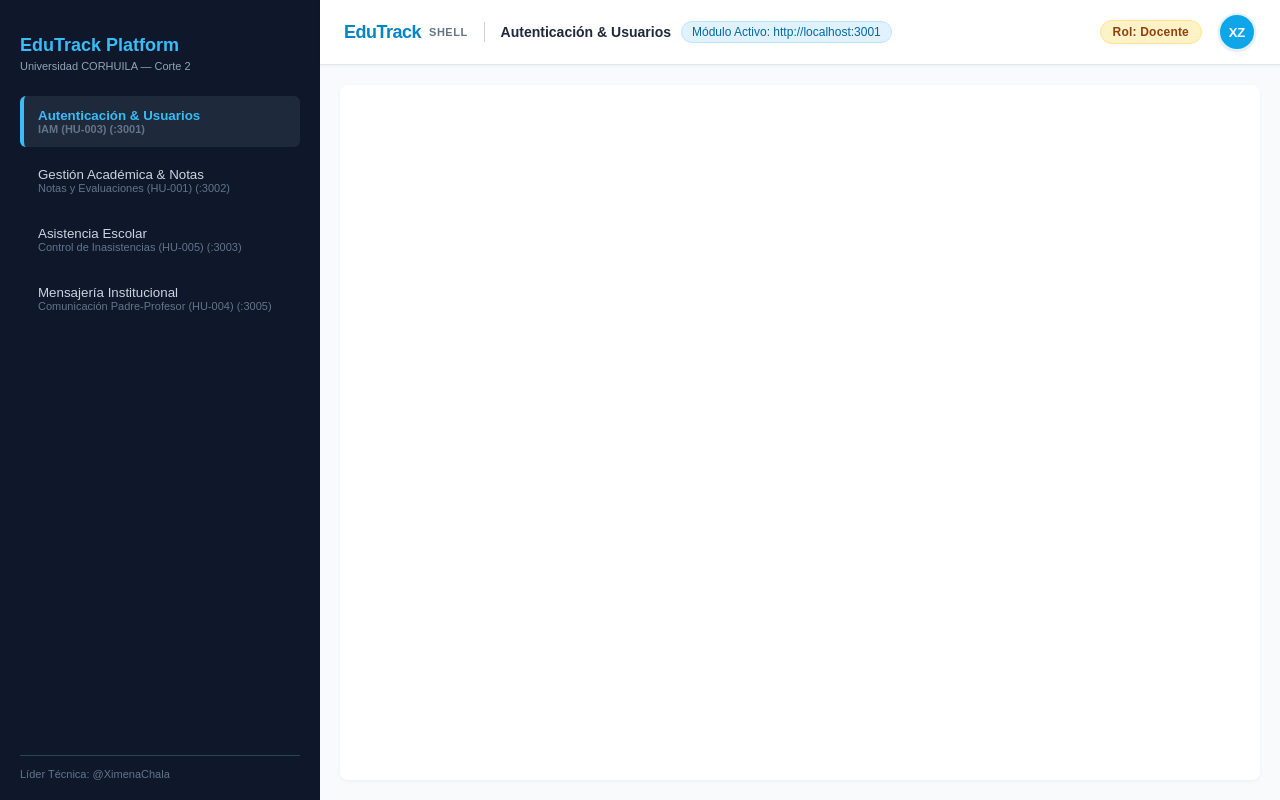
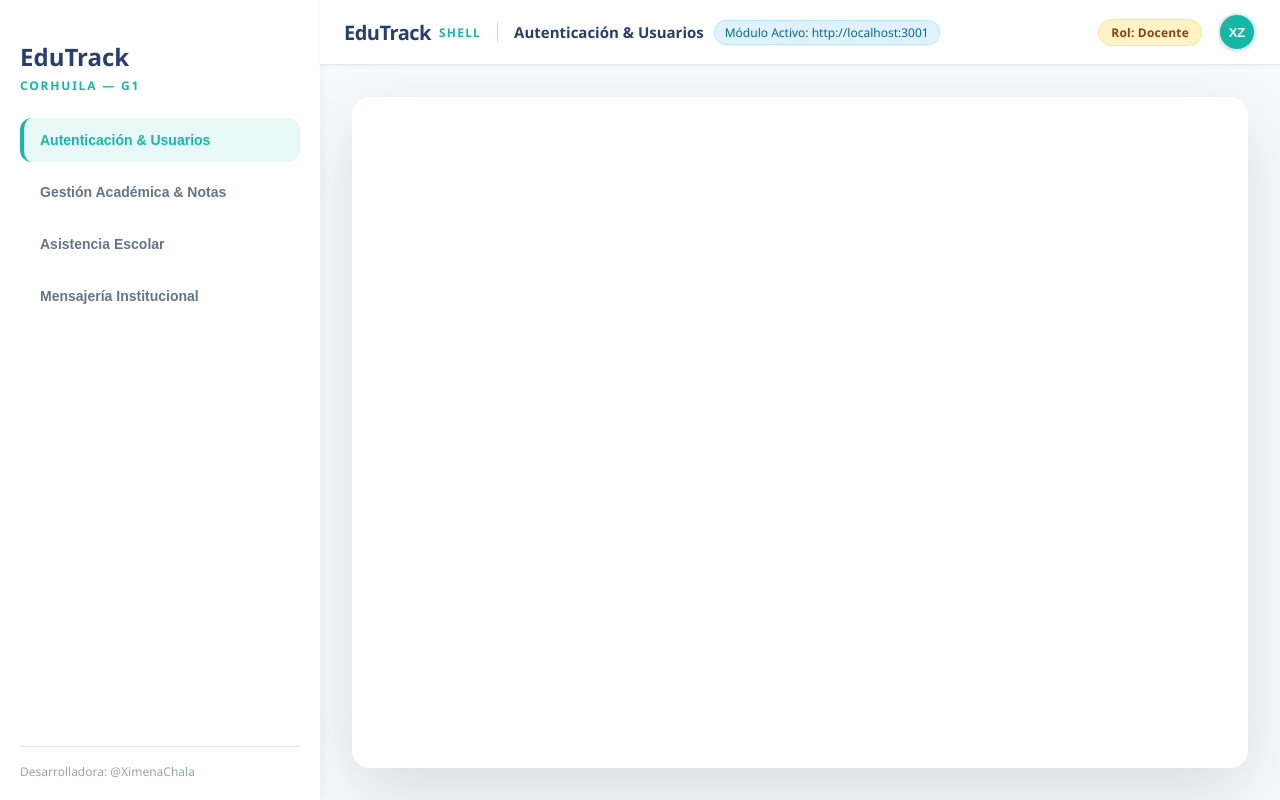
Before and after one commit to code-corhuila/educk-front, a React (Vite) app: page / in a window 1280 px wide. Built offline with nearby package versions, Linux system fonts and the light colour scheme.

Commit message:
feat(shell): integracion de navbar con estilos institucionales y badge de puerto
Por qué: Perfeccionamiento visual y alineación exacta con la especificación de ADR-006.

```diff
--- a/src/App.jsx
+++ b/src/App.jsx
@@ -25,11 +25,11 @@ export default function App() {
   };
 
   return (
-    <div style={{ display: 'flex', height: '100vh', fontFamily: 'sans-serif' }}>
+    <div style={{ display: 'flex', height: '100vh', fontFamily: "'Segoe UI', sans-serif", background: '#F8F9FA' }}>
       {/* Sidebar */}
-      <div style={{ width: 280, background: '#0f172a', color: '#fff', padding: 20, display: 'flex', flexDirection: 'column' }}>
-        <h2 style={{ fontSize: 18, color: '#38bdf8', marginBottom: 4 }}>EduTrack Platform</h2>
-        <span style={{ fontSize: 11, color: '#94a3b8', marginBottom: 24 }}>Universidad CORHUILA — Corte 2</span>
+      <div style={{ width: 280, background: '#FFFFFF', color: '#263F70', padding: 20, display: 'flex', flexDirection: 'column', boxShadow: '2px 0 10px rgba(32, 48, 74, 0.05)', zIndex: 10 }}>
+        <h2 style={{ fontSize: 24, fontWeight: 'bold', color: '#263F70', marginBottom: 4 }}>EduTrack</h2>
+        <span style={{ fontSize: 12, fontWeight: 600, color: '#14B8A6', marginBottom: 24, letterSpacing: '1.8px', textTransform: 'uppercase' }}>CORHUILA — G1</span>
 
         <div style={{ display: 'flex', flexDirection: 'column', gap: 8, flex: 1 }}>
           {MODULES.map(m => (
@@ -38,24 +38,27 @@ export default function App() {
               onClick={() => setActiveModule(m)}
               style={{
                 textAlign: 'left',
-                padding: '12px 14px',
-                borderRadius: 6,
+                padding: '14px 16px',
+                borderRadius: 12,
                 border: 'none',
-                background: activeModule.id === m.id ? '#1e293b' : 'transparent',
-                color: activeModule.id === m.id ? '#38bdf8' : '#cbd5e1',
-                fontWeight: activeModule.id === m.id ? 'bold' : 'normal',
+                background: activeModule.id === m.id ? 'rgba(20, 184, 166, 0.1)' : 'transparent',
+                color: activeModule.id === m.id ? '#14B8A6' : '#64748b',
+                fontWeight: activeModule.id === m.id ? 'bold' : '600',
                 cursor: 'pointer',
-                borderLeft: activeModule.id === m.id ? '4px solid #38bdf8' : '4px solid transparent'
+                borderLeft: activeModule.id === m.id ? '4px solid #14B8A6' : '4px solid transparent',
+                transition: 'all 0.2s ease',
+                display: 'flex',
+                flexDirection: 'column',
+                gap: 4
               }}
             >
-              <div>{m.name}</div>
-              <div style={{ fontSize: 11, color: '#64748b' }}>{m.desc} (:{m.port})</div>
+              <div style={{ fontSize: 14 }}>{m.name}</div>
             </button>
           ))}
         </div>
 
-        <div style={{ borderTop: '1px solid #334155', paddingTop: 12, fontSize: 11, color: '#64748b' }}>
-          Líder Técnica: @XimenaChala
+        <div style={{ borderTop: '1px solid #E2E8F0', paddingTop: 16, fontSize: 12, color: '#94a3b8', fontWeight: 500 }}>
+          Desarrolladora: @XimenaChala
         </div>
       </div>
 
@@ -68,10 +71,10 @@ export default function App() {
           onLogout={handleLogout}
         />
 
-        <div style={{ flex: 1, padding: 20 }}>
+        <div style={{ flex: 1, padding: '32px' }}>
           <iframe
             src={`http://localhost:${activeModule.port}`}
-            style={{ width: '100%', height: '100%', border: 'none', borderRadius: 8, background: '#fff', boxShadow: '0 1px 4px rgba(0,0,0,0.05)' }}
+            style={{ width: '100%', height: '100%', border: 'none', borderRadius: 18, background: '#FFFFFF', boxShadow: '0px 24px 70px rgba(32, 48, 74, 0.15)' }}
             title={activeModule.name}
           />
         </div>
--- a/src/components/Navbar.jsx
+++ b/src/components/Navbar.jsx
@@ -99,11 +99,11 @@ export default function Navbar({
     }}>
       {/* Sección Izquierda: Branding, Módulo y Puerto */}
       <div style={{ display: 'flex', alignItems: 'center', gap: '16px' }}>
-        <div style={{ display: 'flex', alignItems: 'center', gap: '8px' }}>
-          <span style={{ fontSize: 18, fontWeight: 800, color: '#0284c7', letterSpacing: '-0.5px' }}>
+        <div style={{ display: 'flex', alignItems: 'center', gap: '8px', fontFamily: "'Segoe UI', sans-serif" }}>
+          <span style={{ fontSize: 20, fontWeight: 800, color: '#263F70', letterSpacing: '-0.5px' }}>
             EduTrack
           </span>
-          <span style={{ fontSize: 11, fontWeight: 700, color: '#64748b', textTransform: 'uppercase', letterSpacing: '0.5px' }}>
+          <span style={{ fontSize: 12, fontWeight: 700, color: '#14B8A6', textTransform: 'uppercase', letterSpacing: '1.2px' }}>
             Shell
           </span>
         </div>
@@ -111,7 +111,7 @@ export default function Navbar({
         <div style={{ height: 20, width: 1, background: '#cbd5e1' }} />
 
         <div style={{ display: 'flex', alignItems: 'center', gap: '10px' }}>
-          <span style={{ fontWeight: 600, color: '#1e293b', fontSize: 14 }}>
+          <span style={{ fontWeight: 700, color: '#263F70', fontSize: 15 }}>
             {title}
           </span>
           <span style={{
@@ -150,9 +150,9 @@ export default function Navbar({
             type="button"
             onClick={() => setShowMenu(!showMenu)}
             style={{
-              background: '#0ea5e9',
+              background: '#14B8A6',
               color: '#ffffff',
-              border: '2px solid #e0f2fe',
+              border: '2px solid #E2E8F0',
               borderRadius: '50%',
               width: 38,
               height: 38,
```
